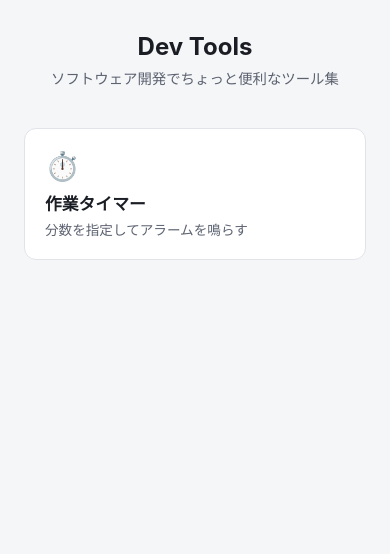
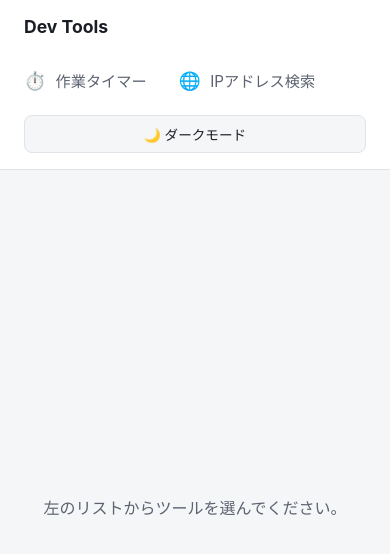
Before and after one commit to kuroponzu/tools, a website: page public/index.html in a window 390 px wide. Drawn offline with Linux system fonts and the light colour scheme.

Commit message:
左サイドバーのツールナビゲーションとダークモード切り替えを追加
ツール一覧をカードグリッドから左サイドバーに変更し、ページ遷移しても
常に選択・切り替えできるようにした。あわせてOS設定依存だった配色を
手動で切り替えられるようにし、localStorageに選択を保持する

```diff
--- a/public/index.html
+++ b/public/index.html
@@ -7,18 +7,9 @@
     <link rel="stylesheet" href="/style.css" />
   </head>
   <body>
-    <header>
-      <h1>Dev Tools</h1>
-      <p>ソフトウェア開発でちょっと便利なツール集</p>
-    </header>
     <main>
-      <div class="grid">
-        <a class="card" href="/timer/">
-          <div class="icon">⏱️</div>
-          <h2>作業タイマー</h2>
-          <p>分数を指定してアラームを鳴らす</p>
-        </a>
-      </div>
+      <p class="empty-state">左のリストからツールを選んでください。</p>
     </main>
+    <script src="/sidebar.js"></script>
   </body>
 </html>
--- /dev/null
+++ b/public/sidebar.js
@@ -0,0 +1,71 @@
+const TOOLS = [
+  { path: "/timer/", icon: "⏱️", name: "作業タイマー" },
+  { path: "/ip-lookup/", icon: "🌐", name: "IPアドレス検索" },
+];
+
+function applyStoredTheme() {
+  const stored = localStorage.getItem("theme");
+  if (stored === "dark" || stored === "light") {
+    document.documentElement.setAttribute("data-theme", stored);
+  }
+}
+
+function currentEffectiveTheme() {
+  const attr = document.documentElement.getAttribute("data-theme");
+  if (attr) return attr;
+  return window.matchMedia("(prefers-color-scheme: dark)").matches
+    ? "dark"
+    : "light";
+}
+
+function themeButtonLabel(theme) {
+  return theme === "dark" ? "☀️ ライトモード" : "🌙 ダークモード";
+}
+
+function renderSidebar() {
+  applyStoredTheme();
+
+  const nav = document.createElement("nav");
+  nav.className = "sidebar";
+
+  const title = document.createElement("a");
+  title.className = "sidebar-title";
+  title.href = "/";
+  title.textContent = "Dev Tools";
+  nav.appendChild(title);
+
+  const list = document.createElement("ul");
+  list.className = "tool-list";
+
+  const currentPath = window.location.pathname;
+
+  TOOLS.forEach((tool) => {
+    const li = document.createElement("li");
+    const a = document.createElement("a");
+    a.href = tool.path;
+    a.className = "tool-link";
+    if (currentPath === tool.path) {
+      a.classList.add("active");
+    }
+    a.innerHTML = `<span class="tool-icon">${tool.icon}</span><span>${tool.name}</span>`;
+    li.appendChild(a);
+    list.appendChild(li);
+  });
+
+  nav.appendChild(list);
+
+  const themeButton = document.createElement("button");
+  themeButton.className = "theme-toggle";
+  themeButton.textContent = themeButtonLabel(currentEffectiveTheme());
+  themeButton.addEventListener("click", () => {
+    const next = currentEffectiveTheme() === "dark" ? "light" : "dark";
+    document.documentElement.setAttribute("data-theme", next);
+    localStorage.setItem("theme", next);
+    themeButton.textContent = themeButtonLabel(next);
+  });
+  nav.appendChild(themeButton);
+
+  document.body.prepend(nav);
+}
+
+renderSidebar();
--- a/public/style.css
+++ b/public/style.css
@@ -23,6 +23,30 @@
   }
 }
 
+:root[data-theme="dark"] {
+  color-scheme: dark;
+  --bg: #0f1115;
+  --surface: #1a1d24;
+  --border: #2a2e37;
+  --text: #e8e9ec;
+  --muted: #9aa0ab;
+  --accent: #5b8cff;
+  --accent-text: #0b0e14;
+  --danger: #ff5b6e;
+}
+
+:root[data-theme="light"] {
+  color-scheme: light;
+  --bg: #f5f6f8;
+  --surface: #ffffff;
+  --border: #e1e3e8;
+  --text: #1a1d24;
+  --muted: #5c6270;
+  --accent: #3b66e0;
+  --accent-text: #ffffff;
+  --danger: #d13847;
+}
+
 * {
   box-sizing: border-box;
 }
@@ -33,90 +57,146 @@ body {
   background: var(--bg);
   color: var(--text);
   min-height: 100vh;
+  display: flex;
 }
 
-header {
-  padding: 2rem 1.5rem 1rem;
-  text-align: center;
+.sidebar {
+  width: 240px;
+  flex-shrink: 0;
+  background: var(--surface);
+  border-right: 1px solid var(--border);
+  padding: 1.5rem 0;
+  display: flex;
+  flex-direction: column;
 }
 
-header h1 {
-  margin: 0;
-  font-size: 1.5rem;
-}
-
-header a {
-  color: inherit;
+.sidebar-title {
+  display: block;
+  padding: 0 1.5rem 1.5rem;
+  font-weight: 700;
+  font-size: 1.1rem;
+  color: var(--text);
   text-decoration: none;
 }
 
-header p {
+.tool-list {
+  flex: 1;
+  list-style: none;
+  margin: 0;
+  padding: 0;
+}
+
+.theme-toggle {
+  margin: 1rem 1.5rem 0;
+  padding: 0.5rem 0.75rem;
+  font-size: 0.85rem;
+  border-radius: 8px;
+  border: 1px solid var(--border);
+  background: var(--bg);
+  color: var(--text);
+  cursor: pointer;
+}
+
+.tool-link {
+  display: flex;
+  align-items: center;
+  gap: 0.6rem;
+  padding: 0.6rem 1.5rem;
   color: var(--muted);
-  margin: 0.4rem 0 0;
-  font-size: 0.9rem;
+  text-decoration: none;
+  font-size: 0.95rem;
+}
+
+.tool-link:hover {
+  background: var(--bg);
+  color: var(--text);
+}
+
+.tool-link.active {
+  background: var(--accent);
+  color: var(--accent-text);
+}
+
+.tool-icon {
+  font-size: 1.1rem;
 }
 
 main {
-  max-width: 720px;
-  margin: 0 auto;
-  padding: 1.5rem;
+  flex: 1;
+  display: flex;
+  align-items: center;
+  justify-content: center;
+  padding: 2rem;
 }
 
-.grid {
-  display: grid;
-  grid-template-columns: repeat(auto-fill, minmax(220px, 1fr));
-  gap: 1rem;
-}
-
-.card {
-  display: block;
-  background: var(--surface);
-  border: 1px solid var(--border);
-  border-radius: 12px;
-  padding: 1.25rem;
-  text-decoration: none;
-  color: var(--text);
-  transition: border-color 0.15s ease, transform 0.15s ease;
-}
-
-.card:hover {
-  border-color: var(--accent);
-  transform: translateY(-2px);
-}
-
-.card .icon {
-  font-size: 1.75rem;
-}
-
-.card h2 {
-  font-size: 1.05rem;
-  margin: 0.5rem 0 0.25rem;
-}
-
-.card p {
-  margin: 0;
-  font-size: 0.85rem;
+.empty-state {
   color: var(--muted);
 }
 
-.back-link {
-  display: inline-block;
-  margin-bottom: 1rem;
-  color: var(--muted);
-  text-decoration: none;
-  font-size: 0.9rem;
-}
-
-.back-link:hover {
-  color: var(--accent);
-}
-
 .panel {
+  width: 100%;
+  max-width: 480px;
   background: var(--surface);
   border: 1px solid var(--border);
   border-radius: 12px;
   padding: 2rem;
   text-align: center;
+}
+
+.panel.wide {
+  max-width: 560px;
+}
+
+.panel-title {
+  margin: 0 0 1.25rem;
+  font-size: 1.2rem;
+}
+
+.ip-input-row {
+  display: flex;
+  gap: 0.5rem;
+}
+
+.ip-input-row input[type="text"] {
+  flex: 1;
+  padding: 0.6rem 0.75rem;
+  font-size: 1rem;
+  border-radius: 8px;
+  border: 1px solid var(--border);
+  background: var(--bg);
+  color: var(--text);
+}
+
+.ip-result-table {
+  width: 100%;
+  margin-top: 1.5rem;
+  border-collapse: collapse;
+  text-align: left;
+}
+
+.ip-result-table th,
+.ip-result-table td {
+  padding: 0.5rem 0.25rem;
+  border-bottom: 1px solid var(--border);
+  font-size: 0.9rem;
+}
+
+.ip-result-table th {
+  color: var(--muted);
+  font-weight: 500;
+  width: 40%;
+}
+
+.advice-box {
+  margin-top: 1rem;
+  padding: 0.75rem 1rem;
+  border-radius: 8px;
+  background: var(--bg);
+  border: 1px solid var(--border);
+  color: var(--muted);
+  font-size: 0.85rem;
+  text-align: left;
+  line-height: 1.5;
 }
 
 .timer-display {
@@ -198,3 +278,32 @@ button:disabled {
   font-size: 0.9rem;
   min-height: 1.2em;
 }
+
+@media (max-width: 640px) {
+  body {
+    flex-direction: column;
+  }
+
+  .sidebar {
+    width: 100%;
+    border-right: none;
+    border-bottom: 1px solid var(--border);
+    padding: 1rem 0;
+  }
+
+  .tool-list {
+    display: flex;
+    overflow-x: auto;
+    padding: 0 0.5rem;
+  }
+
+  .tool-link {
+    padding: 0.5rem 1rem;
+    white-space: nowrap;
+  }
+
+  main {
+    max-width: none;
+    padding: 1.5rem;
+  }
+}
```
Also changed, not shown: public/timer/index.html (+1 -1 lines).
